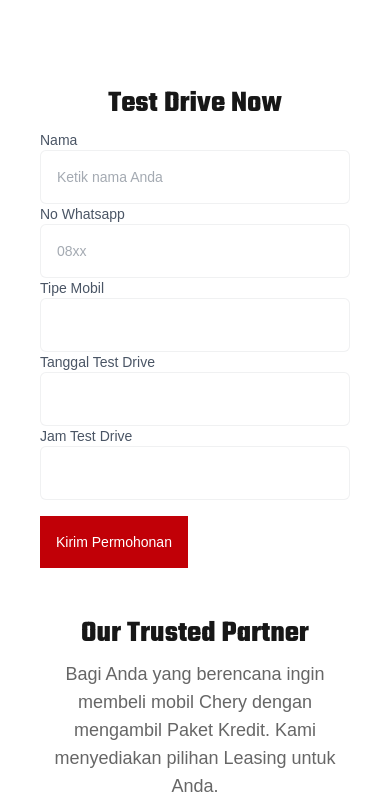
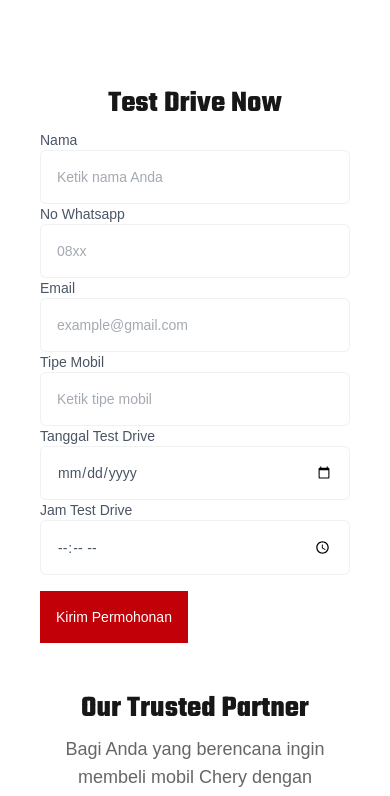
Before and after one commit to irfanzz-log/CheryDuniaKarawaci, a Next.js app: page / in a window 390 px wide. Shown: the part 5720-6516 px from the top of the page. Built offline with nearby package versions, Linux system fonts and the light colour scheme.

Commit message:
add some feature & fix bug 0.2

```diff
--- a/package.json
+++ b/package.json
@@ -11,6 +11,7 @@
   "dependencies": {
     "@vercel/analytics": "^2.0.1",
     "next": "16.2.4",
+    "nodemailer": "^8.0.7",
     "react": "19.2.4",
     "react-dom": "19.2.4"
   },
--- /dev/null
+++ b/src/app/api/sendmail/route.js
@@ -0,0 +1,39 @@
+import nodemailer from "nodemailer";
+import { NextResponse } from "next/server";
+
+export async function POST(req) {
+
+    const body = await req.json();
+
+    const transporter = nodemailer.createTransport({
+        host: "smtp.gmail.com",
+        port: 465,
+        secure: true,
+        auth: {
+            user: process.env.SMTP_USER,
+            pass: process.env.SMTP_PASS,
+        },
+    });
+
+    const mailOptions = {
+        from: process.env.SMTP_USER, // sender address
+        to: body.email, // list of recipients
+        subject: `Info masuk dari ${body.email}`, // subject line
+        text: `Hallo saya ${body.nama} ingin melakukan test drive mobil ${body.typeMobil} tanggal ${body.tanggal} bisa dibantu ?`, // plain text body
+    }
+
+    try {
+
+        const info = await transporter.sendMail(mailOptions);
+
+        if (info.rejected.length > 0) {
+            console.warn("Some recipents were rejected :", info.rejected);
+        }
+
+        return NextResponse.json({ message: "Pesan terkirim" }, { status: 200 });
+
+    } catch (error) {
+        console.error(error);
+        return NextResponse.json({ Error: "Gagal mengirim" }, { status: 500 });
+    }
+}
--- a/src/app/page.jsx
+++ b/src/app/page.jsx
@@ -7,9 +7,10 @@ import sales from "@/lib/datasales";
 import TopCars from "@/component/TopCars";
 import Footer from "@/component/Footer";
 import Team from "@/component/Team";
-import { useEffect } from "react";
+import { useEffect, useState } from "react";
 import CallToActionBtn from "@/component/CallToActionBtn";
 import { usePathname } from "next/navigation";
+import useSendMail from "@/hook/useSendMail";
 
 export default function Home() {
   const path = usePathname();
@@ -21,6 +22,50 @@ export default function Home() {
     { title: "Spare Parts", desc: "Dukungan suku cadang asli yang teruji dan berkualitas tinggi." },
     { title: "Trade-In", desc: "Solusi tukar tambah mobil lama Anda dengan harga terbaik." },
   ];
+
+  const [formMail, setFormMail] = useState({
+    nama: '',
+    email: '',
+    typeMobil: '',
+    tanggal: '',
+    jam: '',
+    noWa: ''
+  });
+
+  const inputFormEmail = (e) => {
+    const { name, value } = e.target
+    setFormMail((prev) => ({ ...prev, [name]: value }));
+    console.log({ ...formMail, [name]: value });
+
+  }
+  const [isBlankFormLoading, setIsBlankLoading] = useState(false);
+  const { sendEmail } = useSendMail();
+  const [isCompleteForm, setIsCompleteForm] = useState(false);
+
+  function handleSendEmailButton() {
+
+    if (formMail.email === "" || formMail.nama === "" || formMail.noWa === "" || formMail.tanggal === "") {
+      setIsCompleteForm(true);
+      return;
+    }
+    setIsBlankLoading(true);
+    setIsCompleteForm(false);
+    send();
+
+  }
+
+  async function send() {
+    try {
+      await sendEmail(formMail);
+    } catch (error) {
+      console.error(error);
+    } finally {
+      setTimeout(() => {
+        setIsBlankLoading(false)
+      }, 2000)
+    }
+  }
+
 
   useEffect(() => {
     const observerOptions = {
@@ -43,10 +88,9 @@ export default function Home() {
     return () => observer.disconnect();
   }, [services, sales, path]);
 
-
   return (
     <>
-      <main key="Home">
+      <main key="Home" className="relative">
         <Nav></Nav>
         <Hero></Hero>
 
@@ -122,26 +166,33 @@ export default function Home() {
           <div className="flex md:flex-row flex-col w-full">
             <div className="md:w-1/2 w-full p-5">
               <h2 className="text-center font-teko text-3xl font-bold my-2">Test Drive Now</h2>
-              <form action="" className="text-sm text-gray-600">
+              <form action={handleSendEmailButton} className="text-sm text-gray-600">
                 <div className="w-full">
                   <label htmlFor="">Nama </label>
-                  <input className="w-full bg-white p-4 border-[0.5px] border-gray-500/10 rounded-md" placeholder="Ketik nama Anda" type="text" />
+                  <input onChange={inputFormEmail} name="nama" className="w-full bg-white p-4 border-[0.5px] border-gray-500/10 rounded-md" placeholder="Ketik nama Anda" type="text" />
                 </div>
                 <div className="w-full">
                   <label htmlFor="">No Whatsapp </label>
-                  <input className="w-full bg-white p-4 border-[0.5px] border-gray-500/10 rounded-md" placeholder="08xx" type="text" />
+                  <input onChange={inputFormEmail} name="noWa" className="w-full bg-white p-4 border-[0.5px] border-gray-500/10 rounded-md" placeholder="08xx" type="text" />
+                </div>
+                <div className="w-full">
+                  <label htmlFor="">Email </label>
+                  <input onChange={inputFormEmail} name="email" className="w-full bg-white p-4 border-[0.5px] border-gray-500/10 rounded-md" placeholder="example@gmail.com" type="email" />
                 </div>
                 <div className="w-full">
                   <label htmlFor="">Tipe Mobil </label>
-                  <input className="w-full bg-white p-4 border-[0.5px] border-gray-500/10 rounded-md" placeholder="" type="text" />
+                  <input onChange={inputFormEmail} name="typeMobil" className="w-full bg-white p-4 border-[0.5px] border-gray-500/10 rounded-md" placeholder="Ketik tipe mobil" type="text" />
                 </div>
                 <div className="w-full">
                   <label htmlFor="">Tanggal Test Drive </label>
-                  <input className="w-full bg-white p-4 border-[0.5px] border-gray-500/10 rounded-md" placeholder="" type="text" />
+                  <input onChange={inputFormEmail} name="tanggal" className="w-full bg-white p-4 border-[0.5px] border-gray-500/10 rounded-md" placeholder="" type="date" />
                 </div>
                 <div className="w-full">
                   <label htmlFor="">Jam Test Drive </label>
-                  <input className="w-full bg-white p-4 border-[0.5px] border-gray-500/10 rounded-md" placeholder="" type="text" />
+                  <input onChange={inputFormEmail} name="jam" className="w-full bg-white p-4 border-[0.5px] border-gray-500/10 rounded-md" placeholder="" type="time" />
+                </div>
+                <div>
+                  {isCompleteForm && <p className="text-red-600">Harap Lengkapi Form Diatas!</p>}
                 </div>
                 <button className="p-4 bg-red-700 hover:bg-red-800 cursor-pointer text-white mt-4">Kirim Permohonan</button>
               </form>
@@ -201,6 +252,16 @@ export default function Home() {
 
         <Footer></Footer>
 
+        <div className={`popup fixed bottom-10 left-10  md:w-1/3 w-full z-10 justify-center items-center transition-all duration-1000 ease-out ${isBlankFormLoading ? "opacity-100 translate-x-0" : "opacity-0 -translate-x-80"}`}>
+          <div className="bg-white p-2 shadow-md flex justify-center items-center rounded-lg text-green-600 border-1 border-green-600">
+            <svg xmlns="http://www.w3.org/2000/svg" width="35" height="35" fill="currentcolor" className="bi bi-check-circle" viewBox="0 0 16 16">
+              <path d="M8 15A7 7 0 1 1 8 1a7 7 0 0 1 0 14m0 1A8 8 0 1 0 8 0a8 8 0 0 0 0 16" />
+              <path d="m10.97 4.97-.02.022-3.473 4.425-2.093-2.094a.75.75 0 0 0-1.06 1.06L6.97 11.03a.75.75 0 0 0 1.079-.02l3.992-4.99a.75.75 0 0 0-1.071-1.05" />
+            </svg>
+            <p className="mx-5 text-sm">Permohonan telah dikirim</p>
+          </div>
+        </div>
+
         <CallToActionBtn></CallToActionBtn>
       </main>
     </>
--- a/src/component/TypeCar.jsx
+++ b/src/component/TypeCar.jsx
@@ -37,7 +37,7 @@ export default function TypeCar() {
         <>
             <main key="Car-type">
                 <Nav></Nav>
-                <section className="relative w-full mt-40 my-10">
+                <section className="relative w-full mt-0 my-10">
                     {pathCarContent.map((category, idx) => {
                         if (path === category.path) {
                             return (
--- /dev/null
+++ b/src/hook/useSendMail.jsx
@@ -0,0 +1,15 @@
+export default function useSendMail() {
+    const sendEmail = async (formData) => {
+    try {
+      const response = await fetch('/api/sendmail', {
+        method: 'POST',
+        headers: { 'Content-Type': 'application/json' },
+        body: JSON.stringify(formData),
+      });
+      return await response.json();
+    } catch (error) {
+      console.error("Fetch error:", error);
+    }
+  };
+  return { sendEmail };
+}
--- a/src/lib/datasales.js
+++ b/src/lib/datasales.js
@@ -13,7 +13,7 @@ const sales = [
         content: "Fokus saya adalah membantu Anda menemukan unit Chery terbaik dengan skema pembiayaan yang paling efisien. Pelayanan personal dan detail menjadi kunci saya dalam memastikan setiap transaksi berjalan mudah, cepat, dan menguntungkan bagi Anda.",
         whatsapp: "/",
         img:"/sales/galuh.jpeg",
-        noTelp: "08567301141"
+        noTelp: "628567301141"
     },
     {
         name: "Aditya",
@@ -21,7 +21,7 @@ const sales = [
         content: "Berbekal pengalaman luas di industri otomotif, saya berkomitmen memberikan solusi kendaraan Chery yang paling relevan dengan kebutuhan bisnis dan gaya hidup Anda. Prioritas saya adalah transparansi proses dan kepuasan jangka panjang.",
         whatsapp: "/",
         img:"/sales/aditya.jpeg",
-        noTelp: "085174325067"
+        noTelp: "6285174325067"
     },
     {
         name: "Dea",
@@ -29,7 +29,7 @@ const sales = [
         content: "Dedikasi saya adalah menghadirkan pengalaman pembelian mobil yang profesional dan terpercaya. Saya siap membantu Anda melakukan perbandingan unit hingga test drive untuk memastikan investasi kendaraan Anda di Chery Dunia Karawaci adalah pilihan yang tepat.",
         whatsapp: "/",
         img:"/sales/dea.jpeg",
-        noTelp: "085716749633"
+        noTelp: "6285716749633"
     },
 
 ]
```
Also changed, not shown: 1 other file (tests, documents, lock files or other folders).
